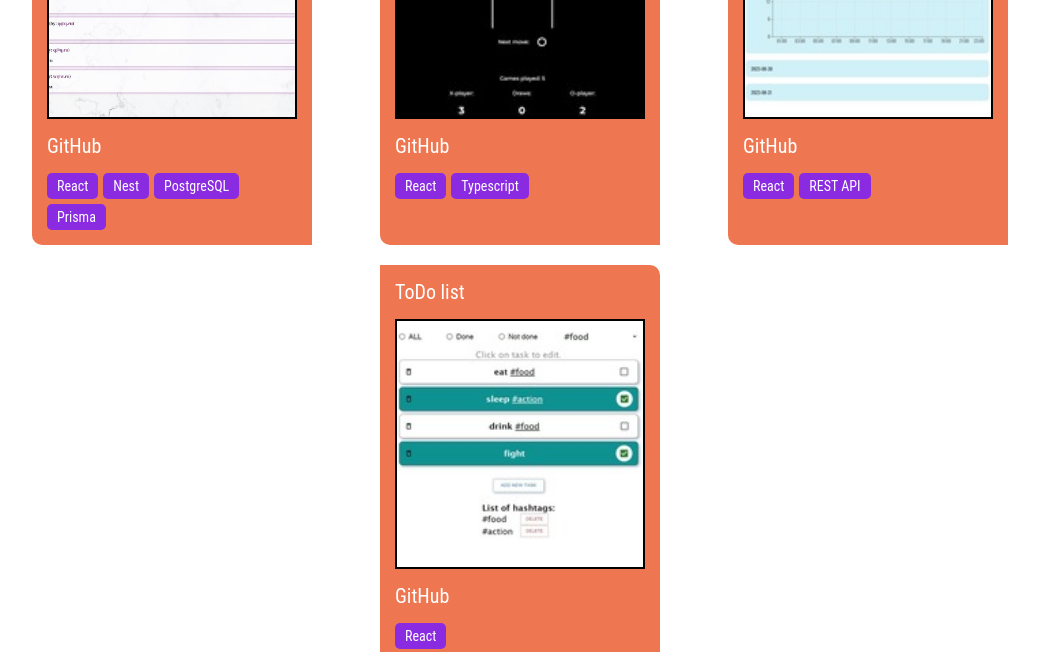
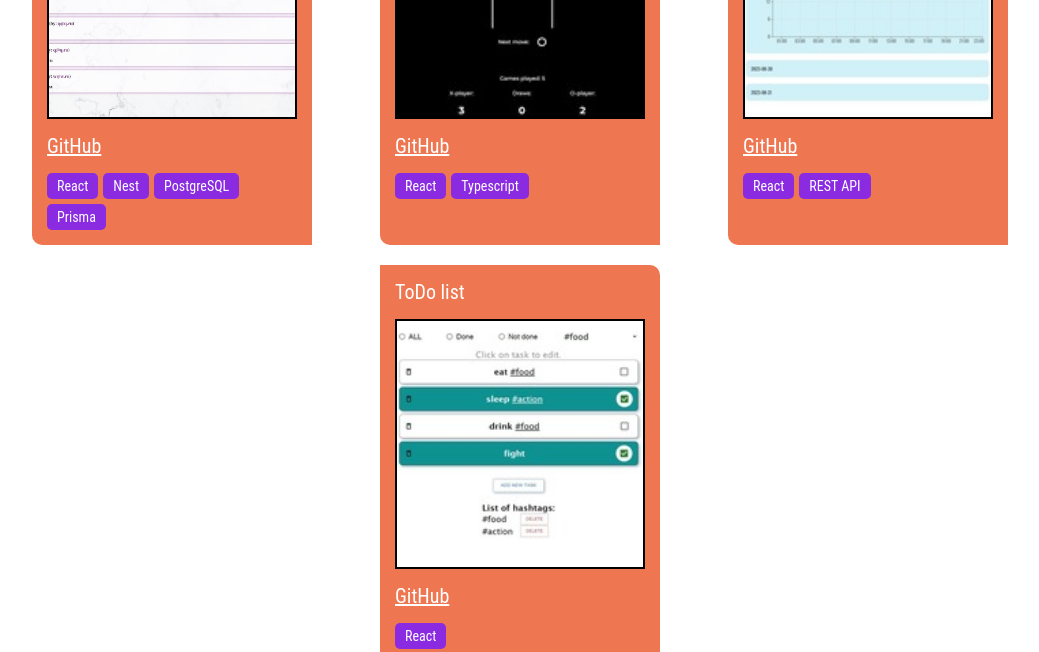
Before and after one commit to demos-prog/portfolio2, a React (Vite) app: page / in a window 1280 px wide. Shown: the part 1920-2572 px from the top of the page, without its empty margins (120-1159 px from the left). Built offline with nearby package versions, Linux system fonts and the light colour scheme.

Commit message:
underline

```diff
--- a/src/components/Project/Project.tsx
+++ b/src/components/Project/Project.tsx
@@ -42,7 +42,7 @@ const Project: React.FC<ProjectProps> = ({
       </a>
 
       <a className={css.gitHub} href={gitHubLink} target="_blank" aria-label={'GitHub'}>
-        GitHub
+        <u>GitHub</u>
       </a>
 
       <div className={css.skills}>
```
